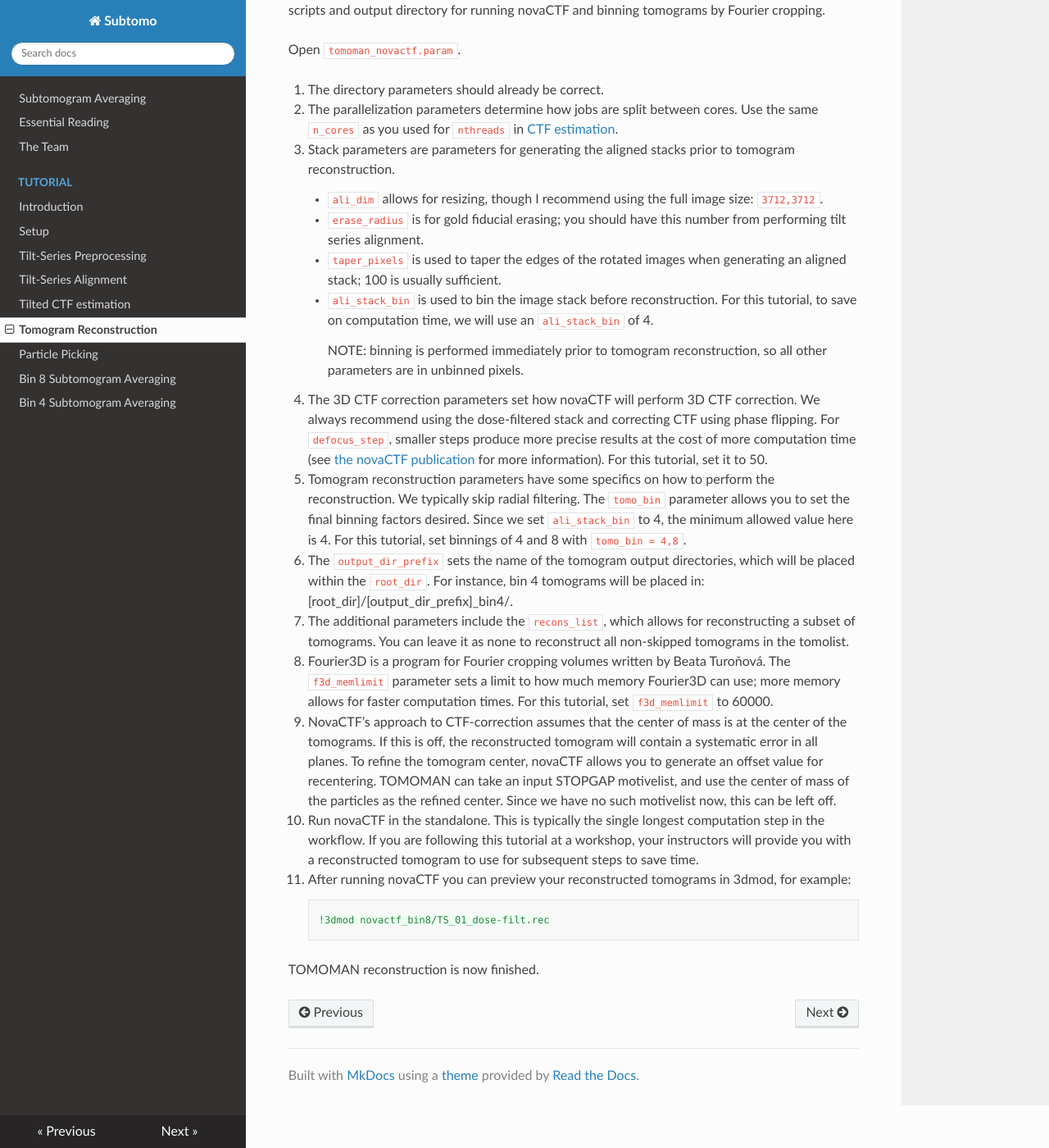
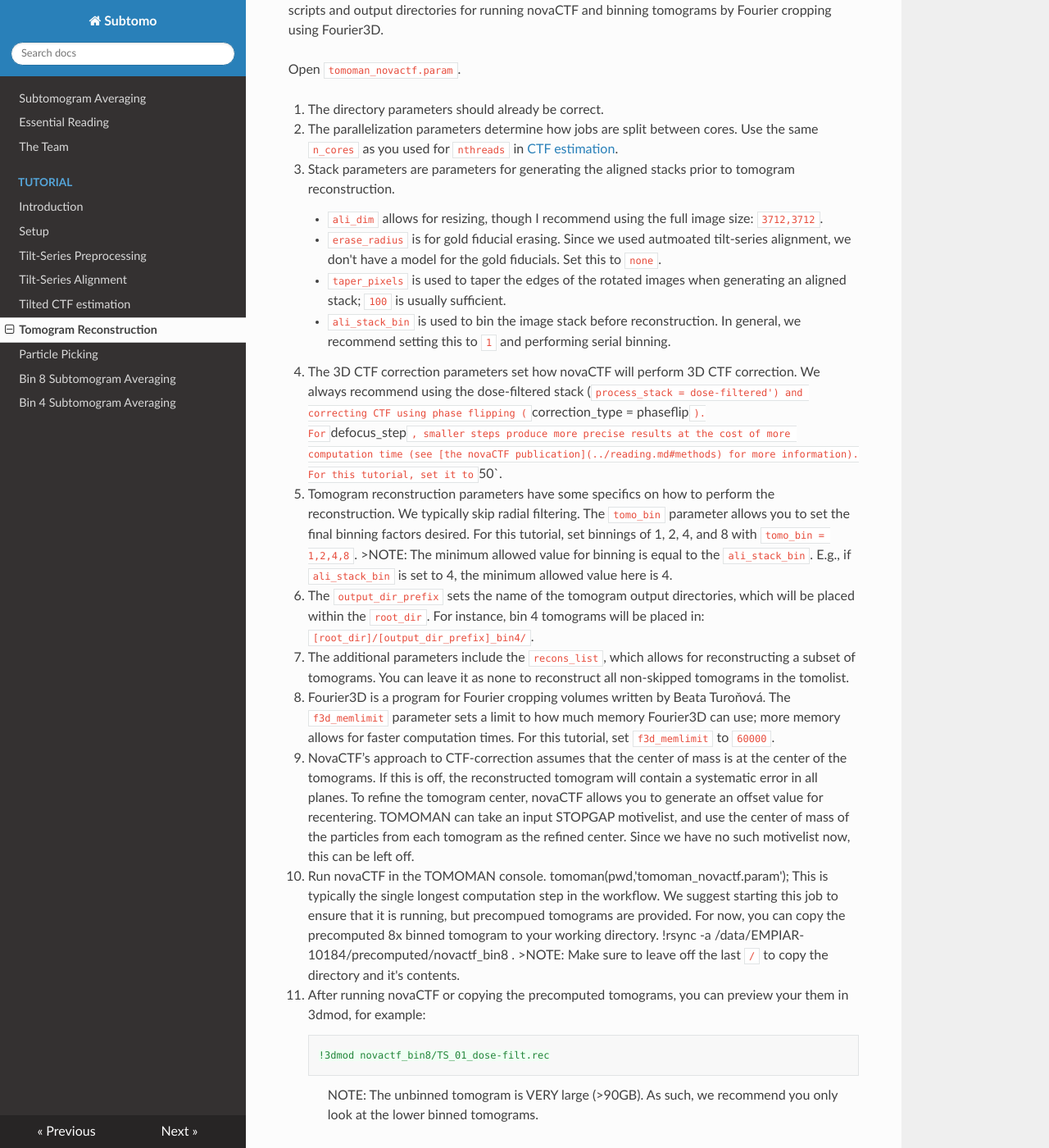
Before and after one commit to wan-lab-vanderbilt/subtomo-tutorials, an MkDocs documentation site: the page built from docs/hiv/recon.md, in a window 1280 px wide and 1400 px high, scrolled down 207 px. Shown: the whole window at 82% size. Built offline with MkDocs 1.6.1, drawn with Linux system fonts in a browser that asks for light colours; nearby versions of some CDN libraries; some of the changed text lies outside the part shown.

Commit message:
Update recon.md
various edits.

```diff
--- a/docs/hiv/recon.md
+++ b/docs/hiv/recon.md
@@ -1,7 +1,7 @@
 # Tomogram Reconstruction using NovaCTF
 
 Final tomogram reconstruction for subtomogram averaging will be performed using novaCTF, which allows for 3D CTF-correction during reconstruction.
-TOMOMAN will generate the appropriate scripts and output directory for running novaCTF and binning tomograms by Fourier cropping.
+TOMOMAN will generate the appropriate scripts and output directories for running novaCTF and binning tomograms by Fourier cropping using Fourier3D.
 
 Open `tomoman_novactf.param`.
 
@@ -14,47 +14,52 @@ Use the same `n_cores` as you used for `nthreads` in [CTF estimation](#ctf-estim
 
     - `ali_dim` allows for resizing, though I recommend using the full image size: `3712,3712`.
 
-    - `erase_radius` is for gold fiducial erasing; you should have this number from performing tilt series alignment.
+    - `erase_radius` is for gold fiducial erasing. Since we used autmoated tilt-series alignment, we don't have a model for the gold fiducials. Set this to `none`.
 
-    - `taper_pixels` is used to taper the edges of the rotated images when generating an aligned stack; 100 is usually sufficient.
+    - `taper_pixels` is used to taper the edges of the rotated images when generating an aligned stack; `100` is usually sufficient.
 
     - `ali_stack_bin` is used to bin the image stack before reconstruction.
-    For this tutorial, to save on computation time, we will use an `ali_stack_bin` of 4.
-
-    >NOTE: binning is performed immediately prior to tomogram reconstruction, so all other parameters are in unbinned pixels.
+      In general, we recommend setting this to `1` and performing serial binning.
 
 4. The 3D CTF correction parameters set how novaCTF will perform 3D CTF correction.
-We always recommend using the dose-filtered stack and correcting CTF using phase flipping.
+We always recommend using the dose-filtered stack (`process_stack = dose-filtered') and correcting CTF using phase flipping (`correction_type = phaseflip`).
 For `defocus_step`, smaller steps produce more precise results at the cost of more computation time (see [the novaCTF publication](../reading.md#methods) for more information).
-For this tutorial, set it to 50.
+For this tutorial, set it to `50`.
 
 5. Tomogram reconstruction parameters have some specifics on how to perform the reconstruction.
 We typically skip radial filtering.
-The `tomo_bin` parameter allows you to set the final binning factors desired. Since we set `ali_stack_bin` to 4, the minimum allowed value here is 4.
-For this tutorial, set binnings of 4 and 8 with `tomo_bin = 4,8`.
+The `tomo_bin` parameter allows you to set the final binning factors desired.
+For this tutorial, set binnings of 1, 2, 4, and 8 with `tomo_bin = 1,2,4,8`.
+        >NOTE: The minimum allowed value for binning is equal to the `ali_stack_bin`. E.g., if `ali_stack_bin` is set to 4, the minimum allowed value here is 4.
 
-6. The `output_dir_prefix` sets the name of the tomogram output directories, which will be placed within the `root_dir`.
-For instance, bin 4 tomograms will be placed in: [root_dir]/[output_dir_prefix]_bin4/.
+7. The `output_dir_prefix` sets the name of the tomogram output directories, which will be placed within the `root_dir`.
+For instance, bin 4 tomograms will be placed in: `[root_dir]/[output_dir_prefix]_bin4/`.
 
-7. The additional parameters include the `recons_list`, which allows for reconstructing a subset of tomograms.
+8. The additional parameters include the `recons_list`, which allows for reconstructing a subset of tomograms.
 You can leave it as none to reconstruct all non-skipped tomograms in the tomolist.
 
-8. Fourier3D is a program for Fourier cropping volumes written by Beata Turoňová.
+9. Fourier3D is a program for Fourier cropping volumes written by Beata Turoňová.
 The `f3d_memlimit` parameter sets a limit to how much memory Fourier3D can use; more memory allows for faster computation times.
-For this tutorial, set `f3d_memlimit` to 60000.
+For this tutorial, set `f3d_memlimit` to `60000`.
 
-9. NovaCTF’s approach to CTF-correction assumes that the center of mass is at the center of the tomograms.
+10. NovaCTF’s approach to CTF-correction assumes that the center of mass is at the center of the tomograms.
 If this is off, the reconstructed tomogram will contain a systematic error in all planes.
 To refine the tomogram center, novaCTF allows you to generate an offset value for recentering.
-TOMOMAN can take an input STOPGAP motivelist, and use the center of mass of the particles as the refined center.
+TOMOMAN can take an input STOPGAP motivelist, and use the center of mass of the particles from each tomogram as the refined center.
 Since we have no such motivelist now, this can be left off.
 
-10. Run novaCTF in the standalone.
+11. Run novaCTF in the TOMOMAN console.
+        tomoman(pwd,'tomoman_novactf.param');
 This is typically the single longest computation step in the workflow.
-If you are following this tutorial at a workshop, your instructors will provide you with a reconstructed tomogram to use for subsequent steps to save time.
+We suggest starting this job to ensure that it is running, but precompued tomograms are provided.
+For now, you can copy the precomputed 8x binned tomogram to your working directory.
+        !rsync -a /data/EMPIAR-10184/precomputed/novactf_bin8 .
+    >NOTE: Make sure to leave off the last `/` to copy the directory and it's contents.
 
-11. After running novaCTF you can preview your reconstructed tomograms in 3dmod, for example:
+13. After running novaCTF or copying the precomputed tomograms, you can preview your them in 3dmod, for example:
 
         !3dmod novactf_bin8/TS_01_dose-filt.rec
 
+    >NOTE: The unbinned tomogram is VERY large (>90GB). As such, we recommend you only look at the lower binned tomograms.
+
 TOMOMAN reconstruction is now finished.
```
